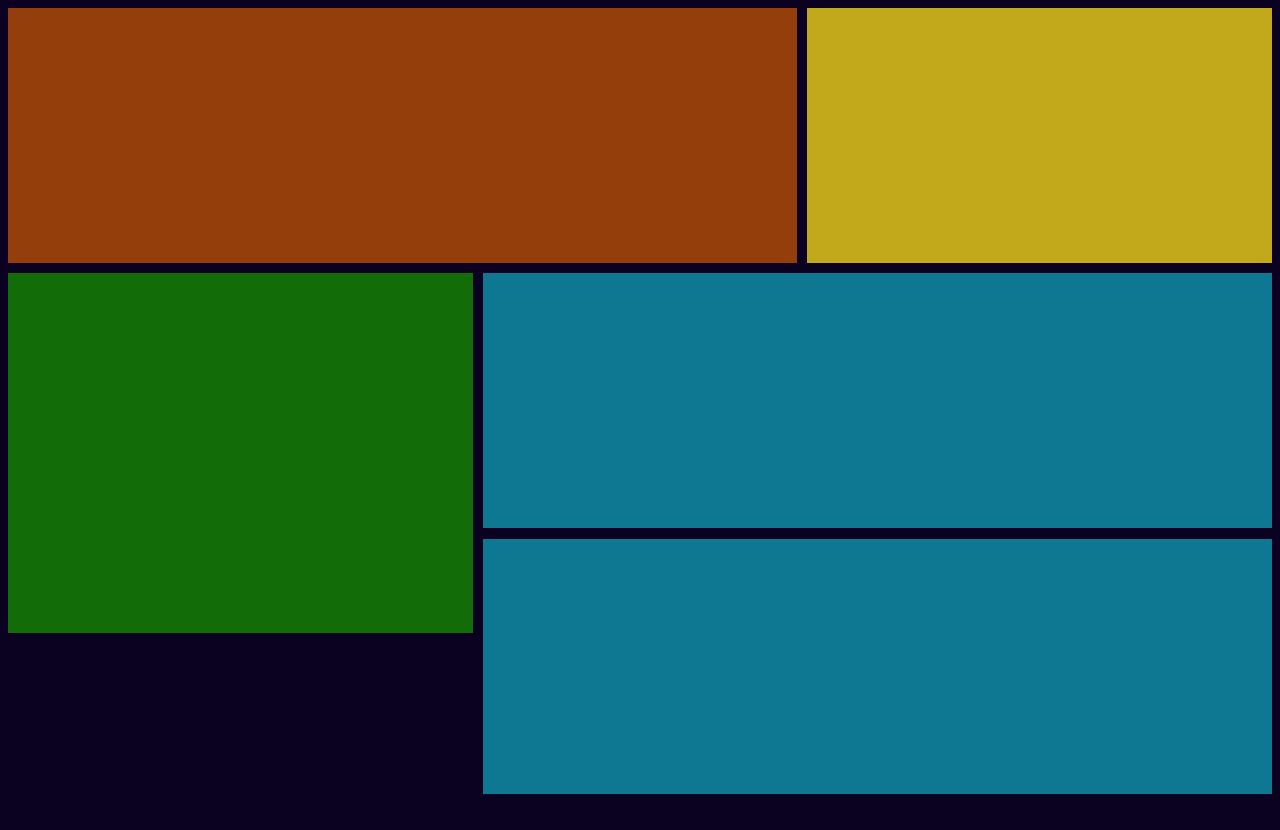
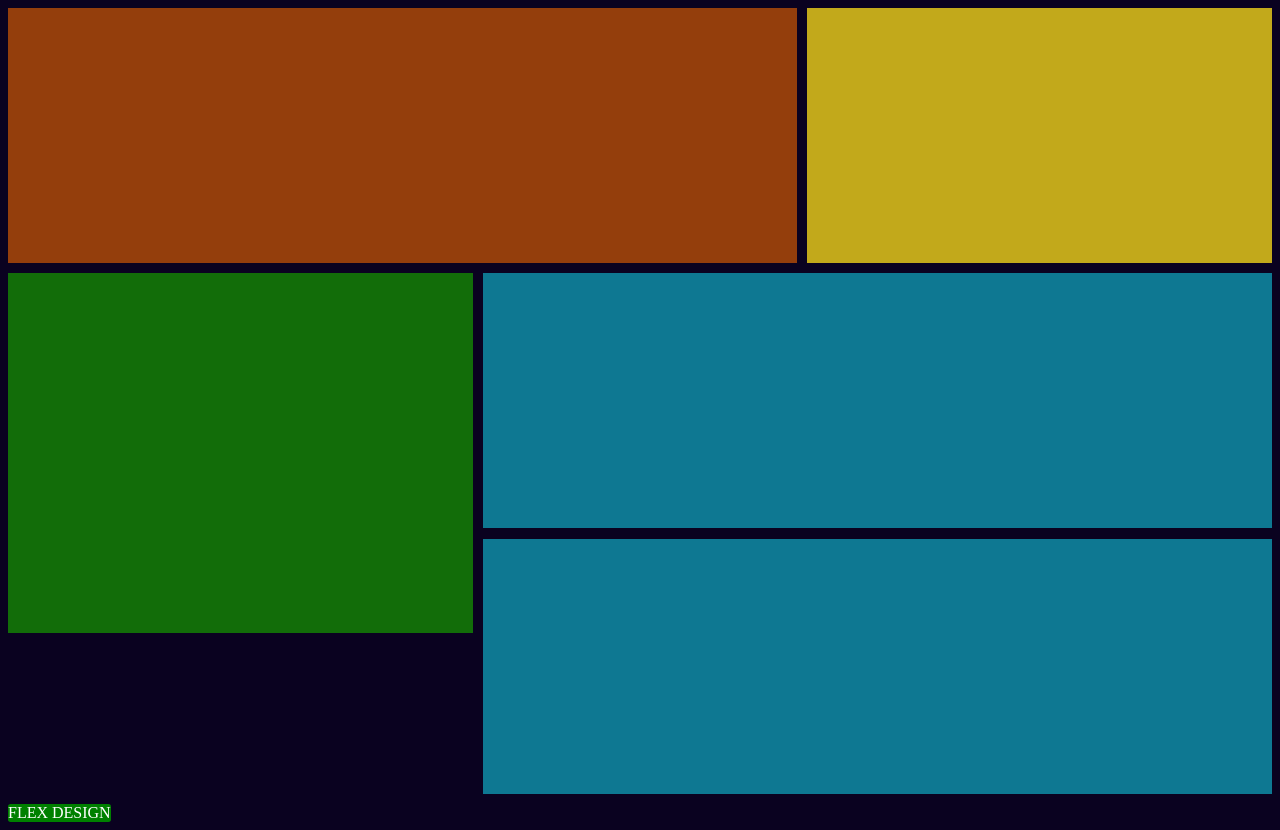
Before and after one commit to PrinceRequiem7/zuriprojectcss, a plain HTML site: page grid.html in a window 1280 px wide. Before the commit the page ends 802 px from the top, so only its background shows below. Drawn offline with Linux system fonts and the light colour scheme.

Commit message:
Update grid.html

```diff
--- a/grid.html
+++ b/grid.html
@@ -23,6 +23,7 @@
 
 
 
+<a href="index.html">FLEX DESIGN</a>
 
 
 
```
